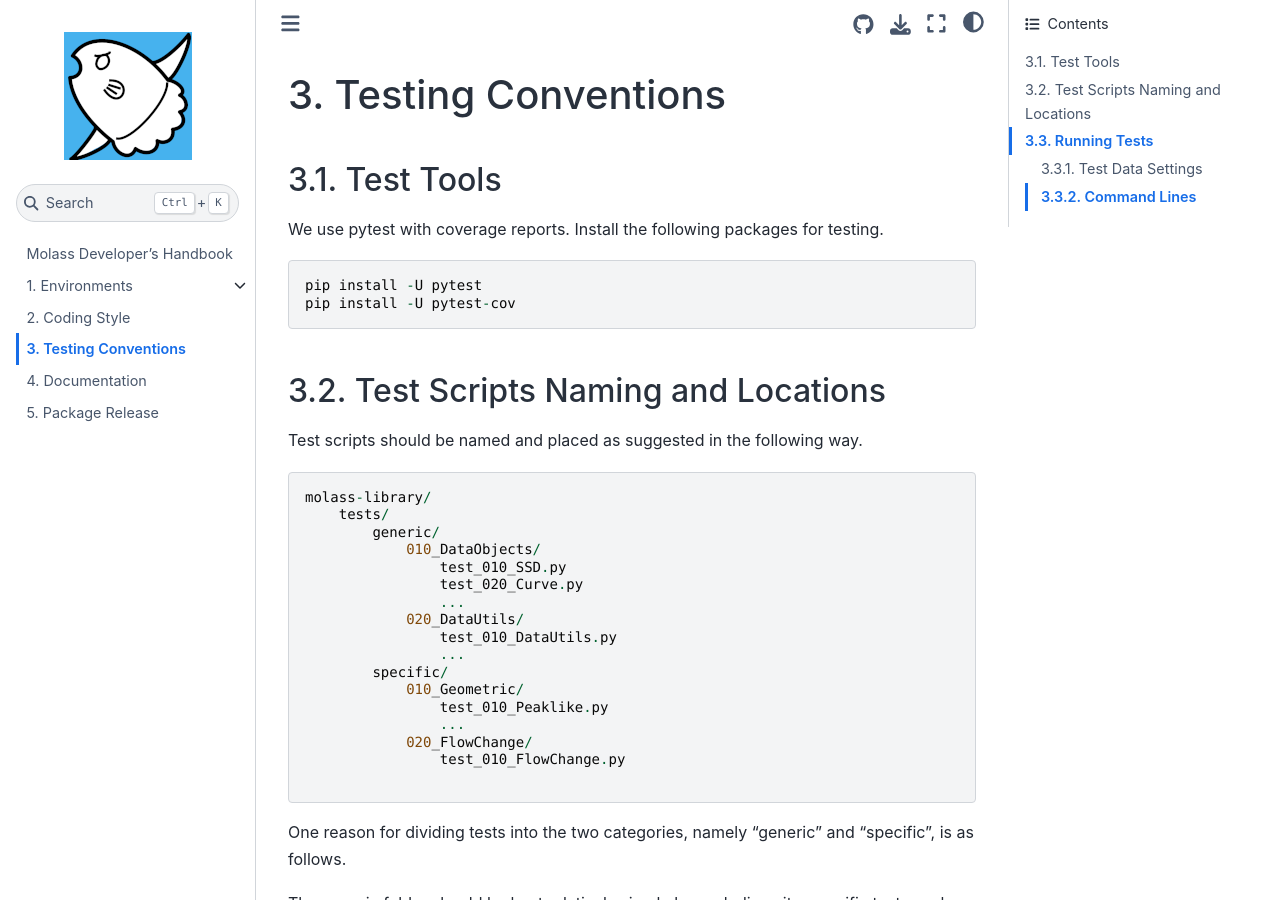
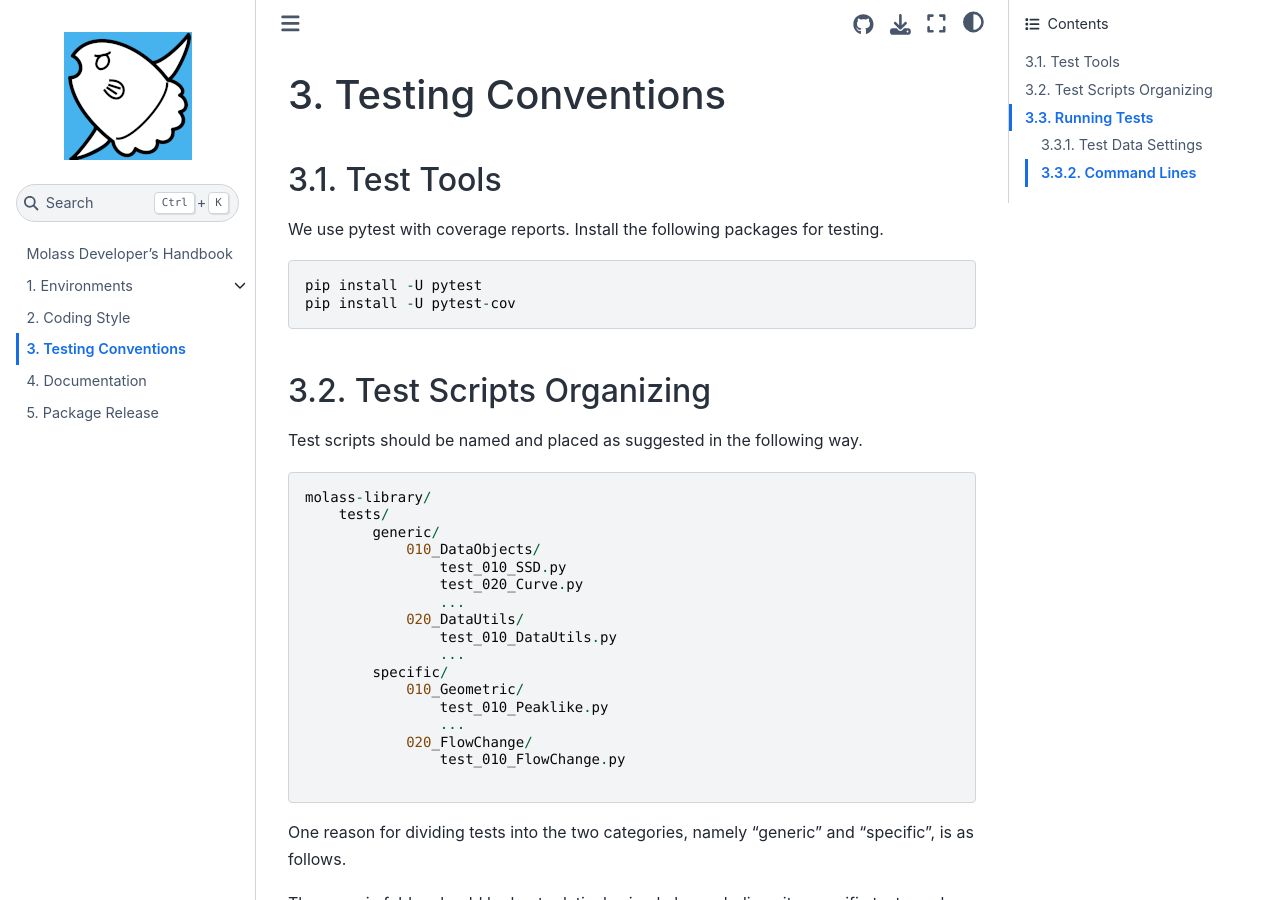
Before and after one commit to biosaxs-dev/molass-develop, a Jupyter Book: the page built from chapters/06/testing.md, in a window 1280 px wide and 900 px high. Built offline with Jupyter Book 1.0.4 settings and Sphinx 7.4.7 and the Sphinx Book theme 1.1.4, drawn with Linux system fonts in a browser that asks for light colours.

Commit message:
update for better wording

````diff
--- a/chapters/06/testing.md
+++ b/chapters/06/testing.md
@@ -9,7 +9,7 @@ pip install -U pytest
 pip install -U pytest-cov
 ```
 
-## Test Scripts Naming and Locations
+## Test Scripts Organizing
 
 Test scripts should be named and placed as suggested in the following way.
 
````
